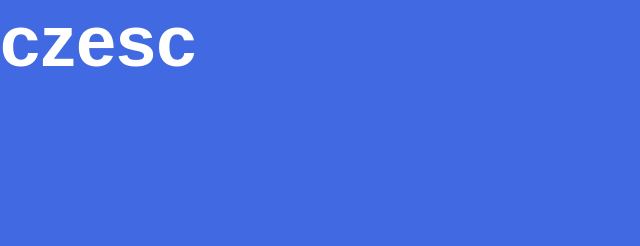
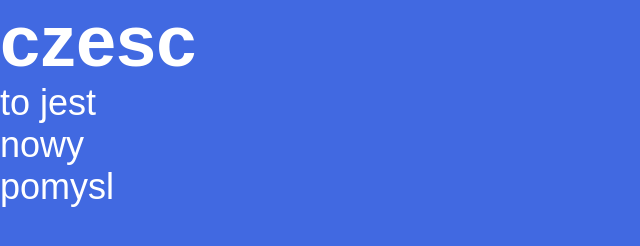
Before and after one commit to AnAgMe/test-44, a plain HTML site: page index.html in a window 1280 px wide. Shown: the whole page, without its empty margins (0-640 px from the left). Drawn offline with Linux system fonts and the light colour scheme.

Commit message:
added new idea

```diff
--- a/index.html
+++ b/index.html
@@ -9,6 +9,7 @@
 </head>
 <body>
     <h1>czesc</h1>
+    <p>to jest nowy pomysl</p>
 
 
 </body>
```
